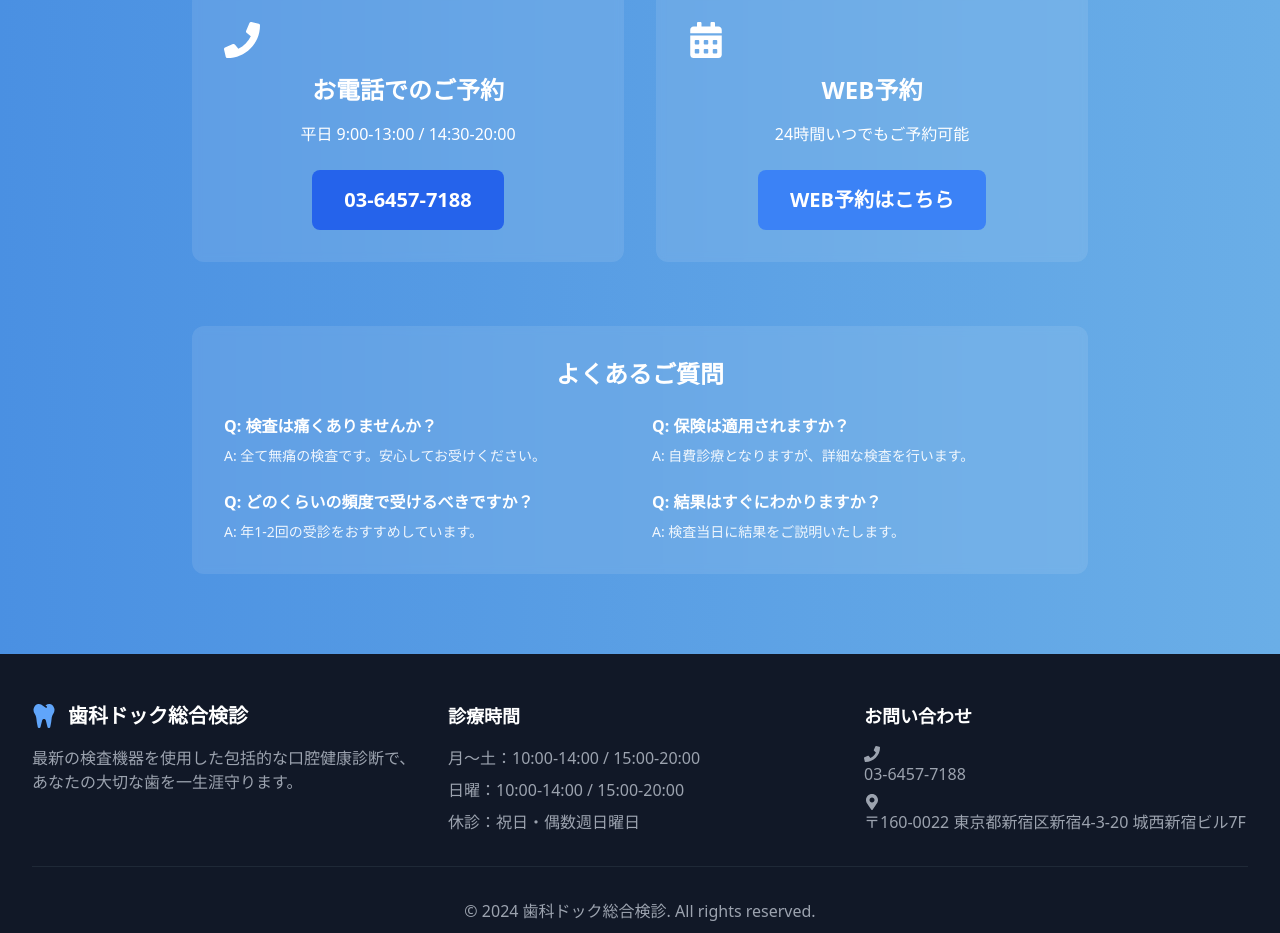
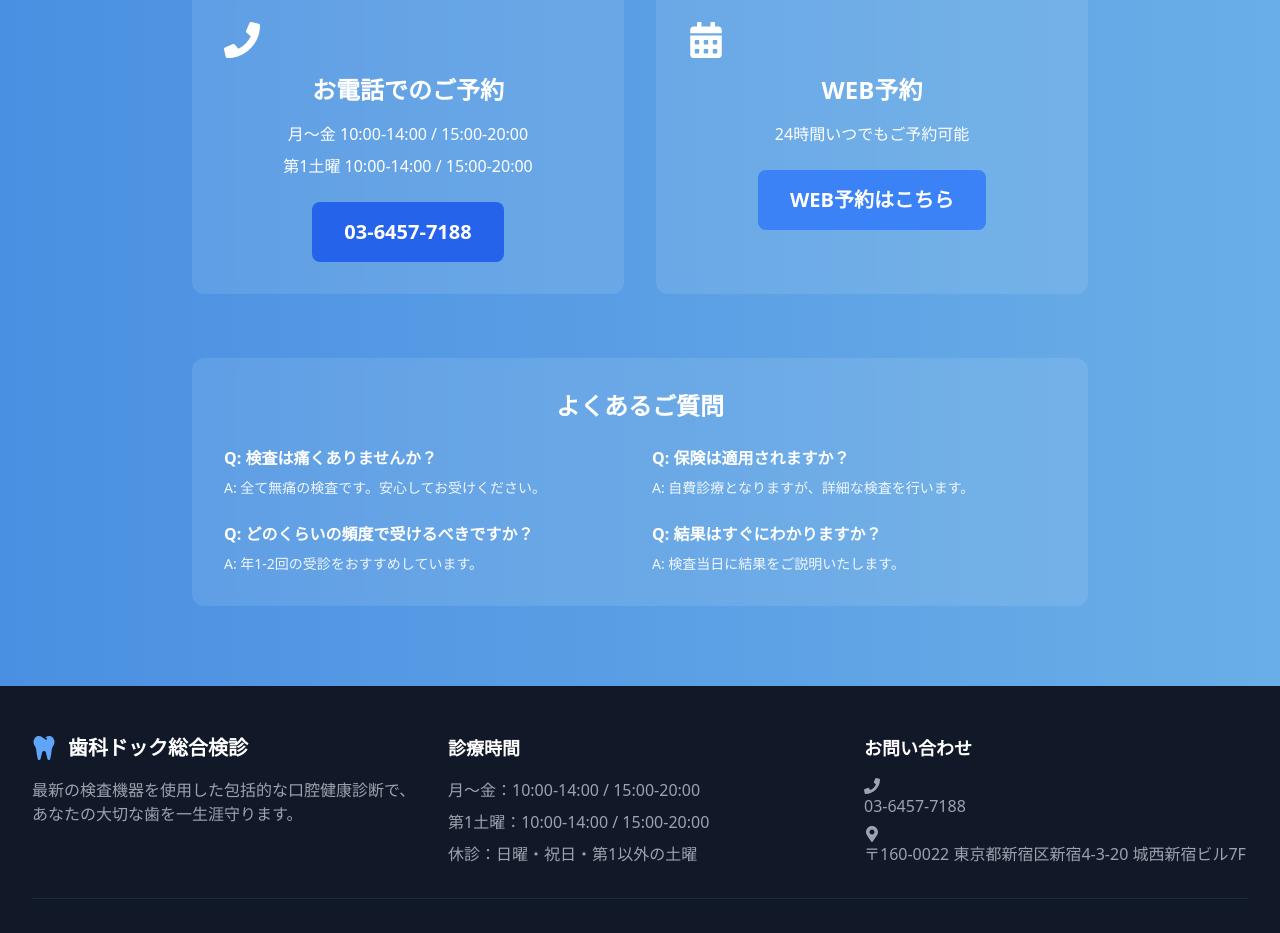
Before and after one commit to Rikublender3d/doc_lppage, a React (Vite) app: page / in a window 1280 px wide. Shown: the part 6641-7574 px from the top of the page. Built offline with nearby package versions, Linux system fonts and the light colour scheme.

Commit message:
Update business hours: Mon-Fri and first Saturday; adjust contact text

```diff
--- a/src/App.tsx
+++ b/src/App.tsx
@@ -474,7 +474,8 @@
                 <div className="text-center">
                   <FaPhone className="text-4xl mb-4" /> {/* <i /> から FaPhone に変更 */}
                   <h3 className="text-2xl font-semibold mb-4">お電話でのご予約</h3>
-                  <p className="mb-6">平日 9:00-13:00 / 14:30-20:00</p>
+                  <p className="mb-2">月〜金 10:00-14:00 / 15:00-20:00</p>
+                  <p className="mb-6">第1土曜 10:00-14:00 / 15:00-20:00</p>
                   <a href="tel:03-6457-7188" className="bg-blue-600 hover:bg-blue-700 text-white px-8 py-4 rounded-lg text-xl font-semibold transition duration-300 inline-block">
                     03-6457-7188
                   </a>
@@ -535,9 +536,9 @@
             <div>
               <h4 className="text-lg font-semibold mb-4">診療時間</h4>
               <div className="space-y-2 text-gray-400">
-                <p>月〜土：10:00-14:00 / 15:00-20:00</p>
-                <p>日曜：10:00-14:00 / 15:00-20:00</p>
-                <p>休診：祝日・偶数週日曜日</p>
+                <p>月〜金：10:00-14:00 / 15:00-20:00</p>
+                <p>第1土曜：10:00-14:00 / 15:00-20:00</p>
+                <p>休診：日曜・祝日・第1以外の土曜</p>
               </div>
             </div>
 
```
